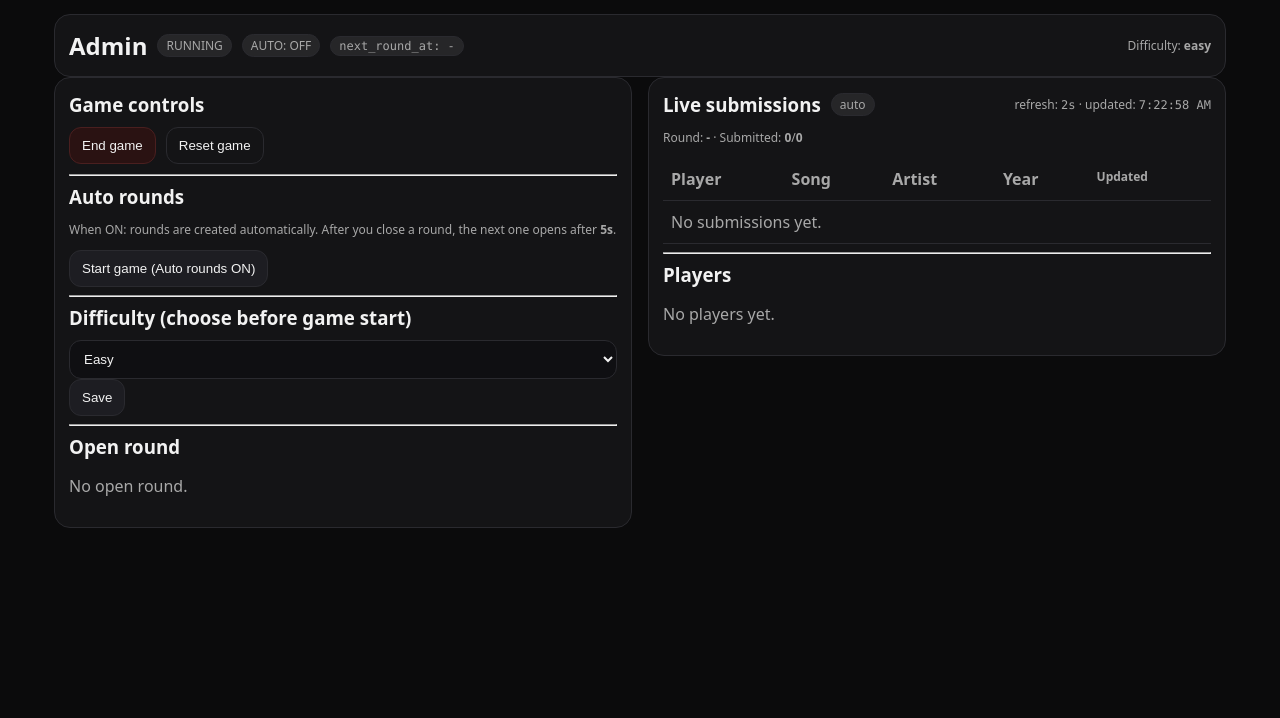
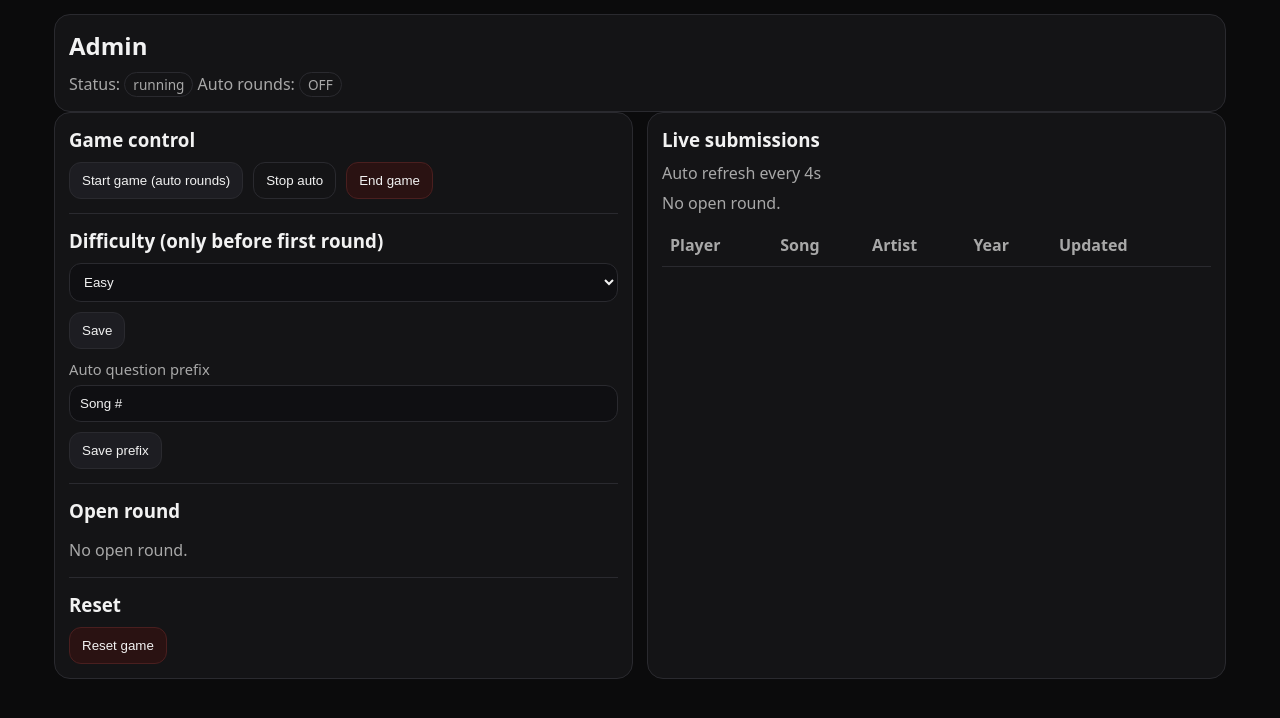
Before and after one commit to atiklc/HitsterWebApp, a Flask app: page /admin in a window 1280 px wide. Shown: the part 65-783 px from the top of the page. Run offline with Flask 3, Linux system fonts and the light colour scheme; the visitor is signed in with stand-in values (Sample User, id 1); data comes from the database, SQL or seed files in the repository; data that the repository does not hold is empty.

Commit message:
Update admin.html for better layout and styling
Refactor admin.html layout and improve styling.

```diff
--- a/templates/admin.html
+++ b/templates/admin.html
@@ -1,101 +1,45 @@
 {% extends "base.html" %}
 {% block content %}
 
-<style>
-  .admin-grid{
-    display:grid;
-    grid-template-columns: 1fr 1fr;
-    gap:16px;
-    align-items:start;
-  }
-  @media (max-width: 1000px){
-    .admin-grid{ grid-template-columns: 1fr; }
-  }
-  .pill{
-    display:inline-block;
-    padding:2px 8px;
-    border-radius:999px;
-    font-size:12px;
-    background:rgba(255,255,255,0.08);
-  }
-  .mono{ font-family: ui-monospace, SFMono-Regular, Menlo, Monaco, Consolas, "Liberation Mono", "Courier New", monospace; }
-  .small{ font-size:12px; }
-  .row{
-    display:flex;
-    gap:10px;
-    align-items:center;
-    flex-wrap:wrap;
-  }
-  .right{ margin-left:auto; }
-  .danger{ background:#b00020; }
-</style>
-
+<div class="card">
+  <h2>Admin</h2>
   {% if msg %}<p class="ok">{{ msg }}</p>{% endif %}
   {% if err %}<p class="err">{{ err }}</p>{% endif %}
 
-<div class="card">
-  <div class="row">
-    <h2 style="margin:0;">Admin</h2>
-    <span class="pill" id="gameStatusPill">{% if status == "ended" %}ENDED{% else %}RUNNING{% endif %}</span>
-    <span class="pill" id="autoPill">{% if auto_rounds %}AUTO: ON{% else %}AUTO: OFF{% endif %}</span>
-    <span class="pill mono" id="nextAtPill">
-      {% if next_round_at %}next_round_at: {{ next_round_at }}{% else %}next_round_at: -{% endif %}
-    </span>
-    <div class="right small muted">
-      Difficulty: <strong>{{ difficulty }}</strong>
-      {% if locked %} · <span class="pill">locked</span>{% endif %}
-    </div>
+  <div class="muted">
+    Status: <span class="pill">{{ status }}</span>
+    {% if status == "ended" %}Ended at: <span class="pill">{{ ended_at }}</span>{% endif %}
+    Auto rounds: <span class="pill">{{ "ON" if auto_rounds else "OFF" }}</span>
+    {% if next_round_at %}Next round at: <span class="pill">{{ next_round_at }}</span>{% endif %}
   </div>
 </div>
 
-<div class="admin-grid">
+<div class="grid" style="grid-template-columns:1fr; gap:14px;" id="adminGrid">
 
-  <!-- LEFT: Controls -->
+  <!-- Left: controls -->
   <div class="card">
-    <h3>Game controls</h3>
+    <h3>Game control</h3>
 
-    <div class="row" style="margin-bottom:10px;">
-      {% if status != "ended" %}
-        <form method="post" style="margin:0;">
+    <div class="row" style="margin-top:8px;">
+      <form method="post">
+        <input type="hidden" name="action" value="start_game">
+        <button class="btn" type="submit">Start game (auto rounds)</button>
+      </form>
+
+      <form method="post">
+        <input type="hidden" name="action" value="stop_auto">
+        <button class="btn secondary" type="submit">Stop auto</button>
+      </form>
+
+      <form method="post" onsubmit="return confirm('End game? This locks submissions.');">
         <input type="hidden" name="action" value="end_game">
-          <button class="btn danger" type="submit" onclick="return confirm('End the game? Submissions will be locked.');">
-            End game
-          </button>
-        </form>
-      {% endif %}
-
-      <form method="post" style="margin:0;" onsubmit="return confirm('Reset rounds/guesses/history? Players kept.');">
-        <input type="hidden" name="action" value="reset_game">
-        <button class="btn secondary" type="submit">Reset game</button>
+        <button class="btn danger" type="submit">End game</button>
       </form>
     </div>
 
-    <hr>
+    <hr style="border:0; border-top:1px solid var(--line); margin:14px 0;">
 
-    <h3>Auto rounds</h3>
-    <p class="muted small">
-      When ON: rounds are created automatically. After you close a round, the next one opens after <strong>5s</strong>.
-    </p>
-
-    <div class="row">
-      {% if not auto_rounds %}
-        <form method="post" style="margin:0;">
-          <input type="hidden" name="action" value="start_game">
-          <button class="btn" type="submit" {% if status=="ended" %}disabled{% endif %}>
-            Start game (Auto rounds ON)
-          </button>
-        </form>
-      {% else %}
-        <form method="post" style="margin:0;">
-          <input type="hidden" name="action" value="stop_auto">
-          <button class="btn secondary" type="submit">Stop auto rounds</button>
-        </form>
-      {% endif %}
-    </div>
-
-    <hr>
-
-    <h3>Difficulty (choose before game start)</h3>
+    <h3>Difficulty (only before first round)</h3>
     <form method="post">
       <input type="hidden" name="action" value="set_difficulty">
       <select name="difficulty" {% if locked %}disabled{% endif %}>
@@ -103,186 +47,147 @@
         <option value="hard" {% if difficulty=='hard' %}selected{% endif %}>Hard</option>
         <option value="extreme" {% if difficulty=='extreme' %}selected{% endif %}>Extreme</option>
       </select>
+      <div class="row" style="margin-top:10px;">
         <button class="btn" type="submit" {% if locked %}disabled{% endif %}>Save</button>
-      {% if locked %}
-        <p class="muted small">Locked after the first round is created.</p>
-      {% endif %}
+        {% if locked %}<span class="muted">Locked after first round.</span>{% endif %}
+      </div>
     </form>
 
-    <hr>
+    <label>Auto question prefix</label>
+    <form method="post">
+      <input type="hidden" name="action" value="set_prefix">
+      <input name="question_prefix" value="{{ question_prefix }}">
+      <button class="btn" type="submit" style="margin-top:10px;">Save prefix</button>
+    </form>
+
+    <hr style="border:0; border-top:1px solid var(--line); margin:14px 0;">
 
     <h3>Open round</h3>
-    <div id="openRoundBox">
     {% if open_round %}
-        <p><strong>#{{ open_round.id }}</strong> {{ open_round.question }}</p>
+      <p class="muted">#{{ open_round.id }}</p>
+      <p style="font-size:1.05rem;">{{ open_round.question }}</p>
 
       <form method="post" style="margin-top:10px;">
         <input type="hidden" name="action" value="set_answers">
-
         <label>Correct song</label>
         <input name="correct_song" value="{{ open_round.correct_song or '' }}">
-
         <label>Correct artist</label>
         <input name="correct_artist" value="{{ open_round.correct_artist or '' }}">
-
         <label>Correct year</label>
-          <input name="correct_year" value="{{ open_round.correct_year or '' }}">
-
-          <button class="btn" type="submit" {% if status=="ended" %}disabled{% endif %}>
-            Update correct answers
-          </button>
+        <input name="correct_year" value="{{ open_round.correct_year or '' }}" inputmode="numeric">
+        <button class="btn" type="submit" style="margin-top:10px;">Update correct answers</button>
       </form>
 
-        <form method="post" style="margin-top:10px;">
+      <form method="post" style="margin-top:10px;" onsubmit="return confirm('Close this round and score it?');">
         <input type="hidden" name="action" value="close_round">
-          <button class="btn secondary" type="submit" {% if status=="ended" %}disabled{% endif %}>
-            Close & score
-          </button>
+        <button class="btn secondary" type="submit">Close & score (next round in 5s)</button>
       </form>
     {% else %}
       <p class="muted">No open round.</p>
     {% endif %}
-    </div>
+
+    <hr style="border:0; border-top:1px solid var(--line); margin:14px 0;">
+
+    <h3>Reset</h3>
+    <form method="post" onsubmit="return confirm('Reset rounds/guesses/history? Players kept.');">
+      <input type="hidden" name="action" value="reset_game">
+      <button class="btn danger" type="submit">Reset game</button>
+    </form>
   </div>
 
-  <!-- RIGHT: Live guesses -->
+  <!-- Right: live guesses -->
   <div class="card">
-    <div class="row">
-      <h3 style="margin:0;">Live submissions</h3>
-      <span class="pill" id="livePill">auto</span>
-      <div class="right small muted">
-        refresh: <span class="mono">2s</span> · updated: <span class="mono" id="liveUpdated">-</span>
-      </div>
-    </div>
+    <h3>Live submissions</h3>
+    <div class="muted" id="liveMeta">Auto refresh every 4s</div>
 
-    <p class="muted small">
-      Round: <strong id="liveRoundId">{% if open_round %}#{{ open_round.id }}{% else %}-{% endif %}</strong>
-      · Submitted: <strong id="submittedCount">0</strong>/<strong id="playerCount">{{ players|length }}</strong>
-    </p>
+    <div id="liveRound" class="muted" style="margin-top:8px;"></div>
 
-    <table>
+    <table style="margin-top:10px;">
       <thead>
         <tr>
           <th>Player</th>
           <th>Song</th>
           <th>Artist</th>
           <th>Year</th>
-          <th class="small">Updated</th>
+          <th style="width:160px;">Updated</th>
         </tr>
       </thead>
       <tbody id="liveBody">
         {% for r in live_rows %}
           <tr>
-            <td><strong>{{ r.player }}</strong></td>
+            <td>{{ r.player }}</td>
             <td>{{ r.guess_song or '' }}</td>
             <td>{{ r.guess_artist or '' }}</td>
             <td>{{ r.guess_year if r.guess_year is not none else '' }}</td>
-            <td class="small mono">{{ r.updated_at }}</td>
+            <td class="muted">{{ r.updated_at }}</td>
           </tr>
         {% endfor %}
       </tbody>
     </table>
-
-    <hr>
-
-    <h3>Players</h3>
-    {% if players and players|length > 0 %}
-      <table>
-        <thead>
-          <tr><th>Name</th><th class="small">Created</th></tr>
-        </thead>
-        <tbody>
-          {% for p in players %}
-            <tr>
-              <td>{{ p.name }}</td>
-              <td class="small mono">{{ p.created_at }}</td>
-            </tr>
-          {% endfor %}
-        </tbody>
-      </table>
-    {% else %}
-      <p class="muted">No players yet.</p>
-    {% endif %}
   </div>
 
 </div>
 
 <script>
-  const liveBody = document.getElementById("liveBody");
-  const livePill = document.getElementById("livePill");
-  const liveUpdated = document.getElementById("liveUpdated");
-  const submittedCount = document.getElementById("submittedCount");
-  const playerCountEl = document.getElementById("playerCount");
-  const liveRoundId = document.getElementById("liveRoundId");
+  const mq = window.matchMedia("(min-width: 1000px)");
+  function applyColumns() {
+    const grid = document.getElementById("adminGrid");
+    if (!grid) return;
+    grid.style.gridTemplateColumns = mq.matches ? "1fr 1fr" : "1fr";
+  }
+  mq.addEventListener("change", applyColumns);
+  applyColumns();
 
-  const gameStatusPill = document.getElementById("gameStatusPill");
-  const autoPill = document.getElementById("autoPill");
-  const nextAtPill = document.getElementById("nextAtPill");
-  const openRoundBox = document.getElementById("openRoundBox");
+  // refresh NOT faster than 3s
+  const LIVE_MS = 4000;
+  let lastRoundId = {{ open_round.id if open_round else "null" }};
 
-  function esc(s){
-    return String(s ?? "").replace(/[&<>"']/g, m => ({
+  function escapeHtml(s) {
+    return String(s).replace(/[&<>"']/g, (c) => ({
       "&":"&amp;","<":"&lt;",">":"&gt;",'"':"&quot;","'":"&#39;"
-    }[m]));
+    }[c]));
   }
 
-  function renderOpenRound(round){
-    if(!openRoundBox) return;
-    if(!round){
-      openRoundBox.innerHTML = `<p class="muted">No open round.</p>`;
-      return;
-    }
-    // We only show basic info here; actions remain via normal form submits.
-    // (When a new round auto-opens, we reload the page to keep forms correct.)
-  }
+  async function refreshLive() {
+    try {
+      const r = await fetch("/api/admin/open_round_guesses?ts=" + Date.now(), { cache: "no-store" });
+      const data = await r.json();
+      if (!data || !data.ok) return;
 
-  let lastRoundId = {{ open_round.id if open_round else "null" }};
+      const liveRound = document.getElementById("liveRound");
+      const tbody = document.getElementById("liveBody");
+      if (!tbody) return;
 
-  async function refreshLive(){
-    try{
-      const res = await fetch("/api/admin/open_round_guesses?ts=" + Date.now(), { cache: "no-store" });
-      if(!res.ok){ livePill.textContent = "error"; return; }
-      const data = await res.json();
-      if(!data.ok){ livePill.textContent = "auth"; return; }
-
-      // status pills
-      gameStatusPill.textContent = (data.game_status === "ended") ? "ENDED" : "RUNNING";
-      autoPill.textContent = data.auto_rounds ? "AUTO: ON" : "AUTO: OFF";
-      nextAtPill.textContent = "next_round_at: " + (data.next_round_at || "-");
-
-      // round changed? reload to keep the left-side open round forms correct
-      const round = data.round || null;
-      const rid = round ? Number(round.id) : null;
-      if(rid !== lastRoundId){
-        window.location.reload();
+      if (!data.has_open_round) {
+        if (liveRound) liveRound.textContent = "No open round.";
+        tbody.innerHTML = "";
+        lastRoundId = null;
         return;
       }
 
-      if(liveRoundId) liveRoundId.textContent = round ? ("#" + rid) : "-";
+      const rid = data.round.id;
+      if (liveRound) liveRound.textContent = `Round #${rid}: ${data.round.question} (submissions: ${data.rows.length})`;
 
-      const rows = data.rows || [];
-      if (submittedCount) submittedCount.textContent = rows.length;
+      // If round id changed, just rebuild list
+      lastRoundId = rid;
 
-      const html = rows.map(r => `
-        <tr>
-          <td><strong>${esc(r.player)}</strong></td>
-          <td>${esc(r.guess_song)}</td>
-          <td>${esc(r.guess_artist)}</td>
-          <td>${esc(r.guess_year)}</td>
-          <td class="small mono">${esc(r.updated_at)}</td>
-        </tr>
-      `).join("");
-
-      liveBody.innerHTML = html || `<tr><td colspan="5" class="muted">No submissions yet.</td></tr>`;
-      liveUpdated.textContent = new Date().toLocaleTimeString();
-      livePill.textContent = "auto";
-    }catch(e){
-      livePill.textContent = "offline";
+      tbody.innerHTML = "";
+      for (const row of data.rows) {
+        const tr = document.createElement("tr");
+        tr.innerHTML = `
+          <td>${escapeHtml(row.player)}</td>
+          <td>${escapeHtml(row.guess_song || "")}</td>
+          <td>${escapeHtml(row.guess_artist || "")}</td>
+          <td>${escapeHtml(row.guess_year || "")}</td>
+          <td class="muted">${escapeHtml(row.updated_at || "")}</td>
+        `;
+        tbody.appendChild(tr);
       }
+    } catch(e) {}
   }
 
   refreshLive();
-  setInterval(refreshLive, 2000);
+  setInterval(refreshLive, LIVE_MS);
 </script>
 
 {% endblock %}
```
Lines whose indentation alone changed are shown as unchanged.
